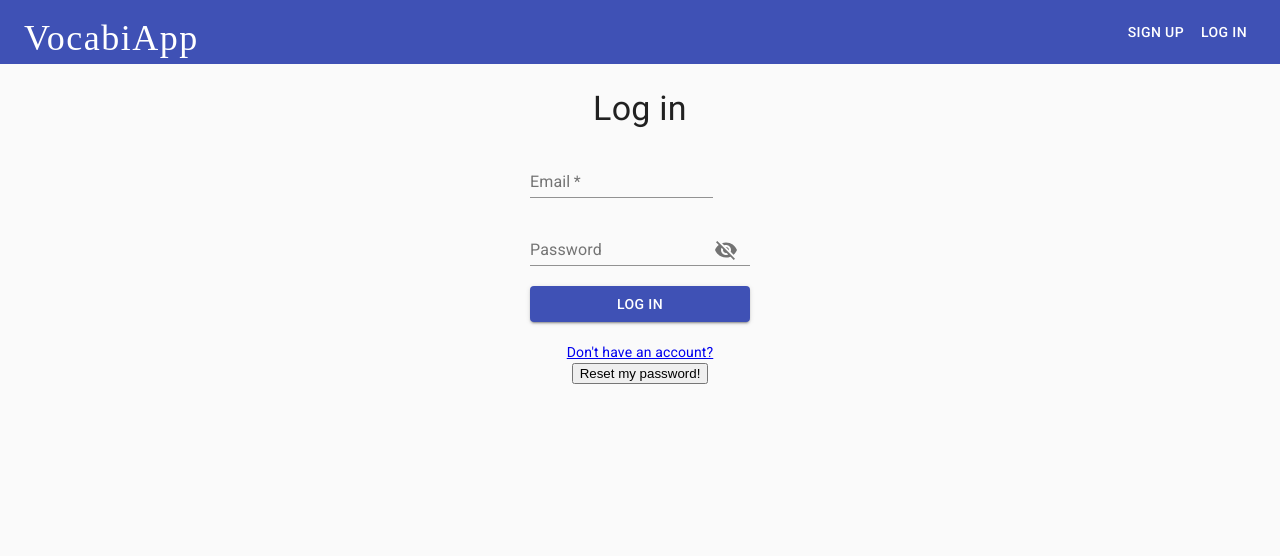
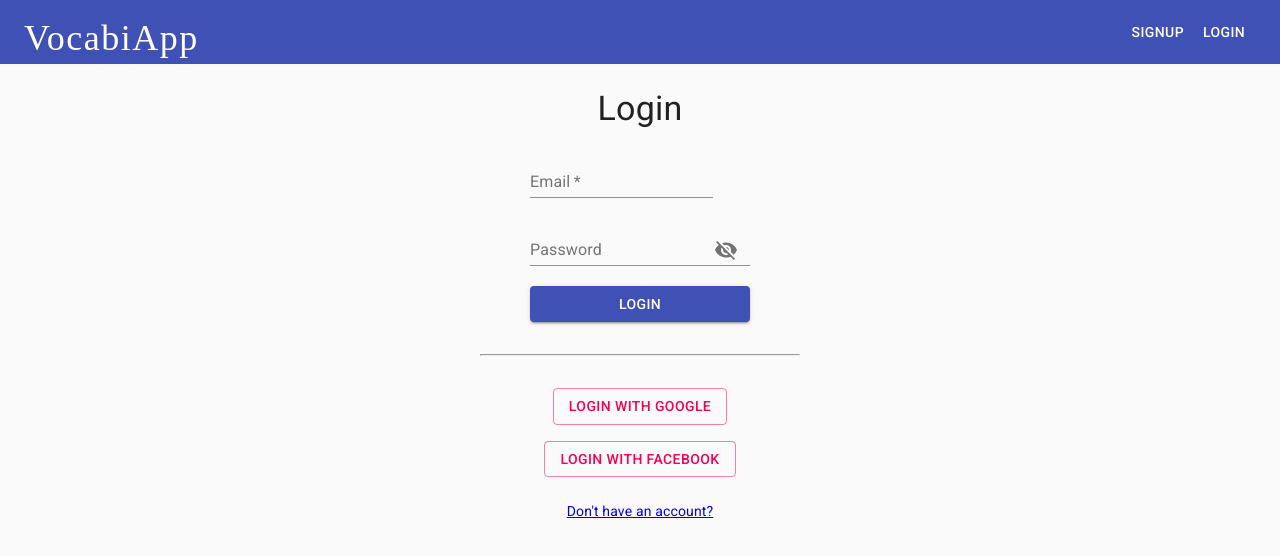
Before and after one commit to tiagoit/vocabiapp, a React (Create React App) app in the folder cra/: page /login in a window 1280 px wide. Shown: the top 556 px of the page. Built offline with nearby package versions, Linux system fonts and the light colour scheme; a web font is replaced by a local one.

Commit message:
feat: Login and signup pages.

```diff
--- a/cra/src/components/Login.jsx
+++ b/cra/src/components/Login.jsx
@@ -51,14 +51,14 @@ export default () => {
     console.log(state);
   };
 
-  const handleResetPass = () => {
-    console.log('resrt pass');
-  };
+  // const handleResetPass = () => {
+  //   console.log('resrt pass');
+  // };
 
   return (
     <>
       <Box display="flex" alignItems="center" justifyContent="center" mt={3}>
-        <Typography variant="h4" component="h1">Log in</Typography>
+        <Typography variant="h4" component="h1">Login</Typography>
       </Box>
 
       <form noValidate autoComplete="off" className={classes.root} onSubmit={handleSubmit}>
@@ -82,17 +82,26 @@ export default () => {
         </FormControl>
 
         <FormControl>
-          <Button variant="contained" color="primary" type="submit">Log in</Button>
+          <Button variant="contained" color="primary" type="submit">Login</Button>
         </FormControl>
       </form>
 
-      <Box display="flex" justifyContent="center" mt={2}>
+      <Box my={4} mx="auto" width={320}><hr /></Box>
+
+      <Box my={2} display="flex" justifyContent="center">
+        <Button variant="outlined" color="secondary" type="submit">Login with Google</Button>
+      </Box>
+      <Box display="flex" justifyContent="center">
+        <Button variant="outlined" color="secondary" type="submit">Login with Facebook</Button>
+      </Box>
+
+      <Box display="flex" justifyContent="center" mt={3}>
         <Link to="/signup">Don&apos;t have an account?</Link>
       </Box>
 
-      <Box display="flex" justifyContent="center" mt={0}>
+      {/* <Box display="flex" justifyContent="center" mt={0}>
         <button onClick={handleResetPass}>Reset my password!</button>
-      </Box>
+      </Box> */}
     </>
   );
 };
--- a/cra/src/components/Signup.jsx
+++ b/cra/src/components/Signup.jsx
@@ -55,7 +55,7 @@ export default () => {
   return (
     <>
       <Box display="flex" alignItems="center" justifyContent="center" mt={3}>
-        <Typography variant="h4" component="h1">Sign up</Typography>
+        <Typography variant="h4" component="h1">Signup</Typography>
       </Box>
 
       <form noValidate autoComplete="off" className={classes.root} onSubmit={handleSubmit}>
@@ -80,19 +80,20 @@ export default () => {
         </FormControl>
 
         <FormControl>
-          <Button variant="contained" color="primary" type="submit">Sign up</Button>
+          <Button variant="contained" color="primary" type="submit">Signup</Button>
         </FormControl>
       </form>
 
       <Box my={4} mx="auto" width={320}><hr /></Box>
 
       <Box display="flex" justifyContent="center" my={2}>
-        <Button variant="outlined" color="secondary" type="submit">Sign up with Google</Button>
+        <Button variant="outlined" color="secondary" type="submit">Signup with Google</Button>
       </Box>
       <Box display="flex" justifyContent="center">
-        <Button variant="outlined" color="secondary" type="submit">Sign up with Facebook</Button>
+        <Button variant="outlined" color="secondary" type="submit">Signup with Facebook</Button>
       </Box>
-      <Box display="flex" justifyContent="center" mt={2}>
+
+      <Box display="flex" justifyContent="center" mt={3}>
         <Link to="/login">Already have an account?</Link>
       </Box>
     </>
--- a/cra/src/components/app/Header.jsx
+++ b/cra/src/components/app/Header.jsx
@@ -47,10 +47,10 @@ export default function ElevateAppBar() {
               VocabiApp
             </Link>
             <Link to="/signup">
-              <Button color="inherit">Sign up</Button>
+              <Button color="inherit">Signup</Button>
             </Link>
             <Link to="/login">
-              <Button color="inherit">Log in</Button>
+              <Button color="inherit">Login</Button>
             </Link>
           </Toolbar>
         </AppBar>
```
